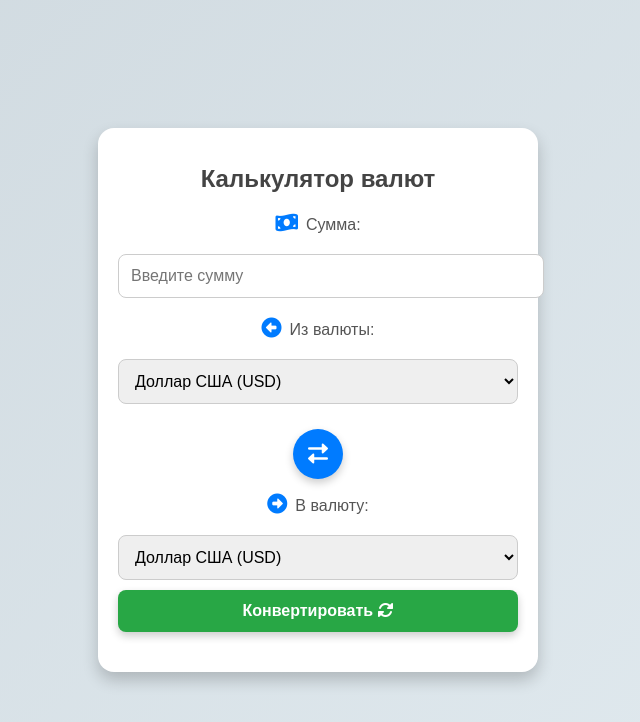
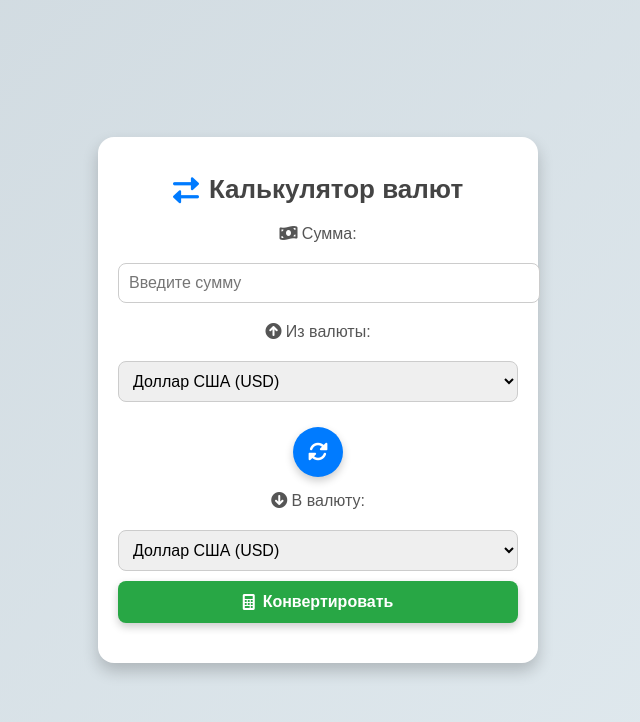
Before and after one commit to SaidXX77/tajcoin-webapp, a plain HTML site: page index.html in a window 1280 px wide. Shown: the whole page, without its empty margins (322-962 px from the left). Drawn offline with Linux system fonts and the light colour scheme; no server answers.

Commit message:
Update index.html

```diff
--- a/index.html
+++ b/index.html
@@ -4,9 +4,8 @@
     <meta charset="UTF-8">
     <meta name="viewport" content="width=device-width, initial-scale=1.0">
     <title>Калькулятор валют</title>
-    <!-- Подключаем Font Awesome -->
+    <!-- Подключение Font Awesome -->
     <link rel="stylesheet" href="https://cdnjs.cloudflare.com/ajax/libs/font-awesome/6.0.0-beta3/css/all.min.css">
-
     <style>
         body {
             font-family: 'Arial', sans-serif;
@@ -31,9 +30,17 @@
         }
 
         h1 {
-            font-size: 24px;
+            font-size: 26px;
             margin-bottom: 20px;
             color: #444;
+            display: flex;
+            justify-content: center;
+            align-items: center;
+        }
+
+        h1 .icon {
+            margin-right: 10px;
+            color: #007bff;
         }
 
         label {
@@ -45,7 +52,7 @@
 
         input, select {
             width: 100%;
-            padding: 12px;
+            padding: 10px;
             margin: 10px 0;
             font-size: 16px;
             border: 1px solid #ccc;
@@ -92,6 +99,13 @@
             font-weight: bold;
             transition: 0.3s;
             box-shadow: 0 4px 8px rgba(0, 0, 0, 0.2);
+            display: flex;
+            justify-content: center;
+            align-items: center;
+        }
+
+        button.convert-btn i {
+            margin-right: 8px;
         }
 
         button.convert-btn:hover {
@@ -104,21 +118,15 @@
             color: #007bff;
             font-weight: bold;
         }
-
-        .icon {
-            font-size: 20px;
-            margin-right: 8px;
-            color: #007bff;
-        }
     </style>
 </head>
 <body>
     <div class="container">
-        <h1>Калькулятор валют</h1>
-        <label for="amount"><i class="fas fa-money-bill-wave icon"></i>Сумма:</label>
+        <h1><i class="fas fa-exchange-alt icon"></i>Калькулятор валют</h1>
+        <label for="amount"><i class="fas fa-money-bill-wave"></i> Сумма:</label>
         <input type="number" id="amount" placeholder="Введите сумму">
 
-        <label for="fromCurrency"><i class="fas fa-arrow-alt-circle-left icon"></i>Из валюты:</label>
+        <label for="fromCurrency"><i class="fas fa-arrow-circle-up"></i> Из валюты:</label>
         <select id="fromCurrency">
             <option value="USD">Доллар США (USD)</option>
             <option value="RUB">Российский рубль (RUB)</option>
@@ -126,19 +134,19 @@
         </select>
 
         <div class="swap-button">
-            <button onclick="swapCurrencies()">
-                <i class="fas fa-exchange-alt"></i>
-            </button>
+            <button onclick="swapCurrencies()"><i class="fas fa-sync-alt"></i></button>
         </div>
 
-        <label for="toCurrency"><i class="fas fa-arrow-alt-circle-right icon"></i>В валюту:</label>
+        <label for="toCurrency"><i class="fas fa-arrow-circle-down"></i> В валюту:</label>
         <select id="toCurrency">
             <option value="USD">Доллар США (USD)</option>
             <option value="RUB">Российский рубль (RUB)</option>
             <option value="TJS">Таджикский сомони (TJS)</option>
         </select>
 
-        <button class="convert-btn" onclick="convertCurrency()">Конвертировать <i class="fas fa-sync-alt"></i></button>
+        <button class="convert-btn" onclick="convertCurrency()">
+            <i class="fas fa-calculator"></i> Конвертировать
+        </button>
 
         <p id="result"></p>
     </div>
```
